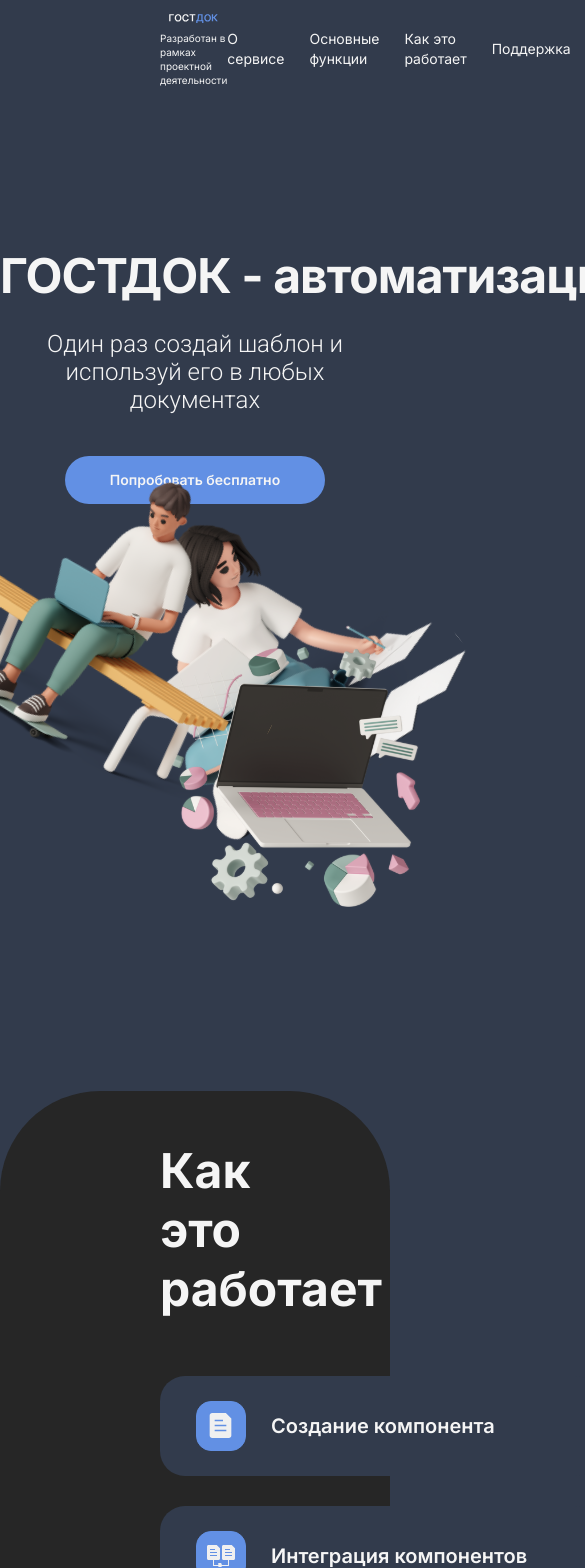
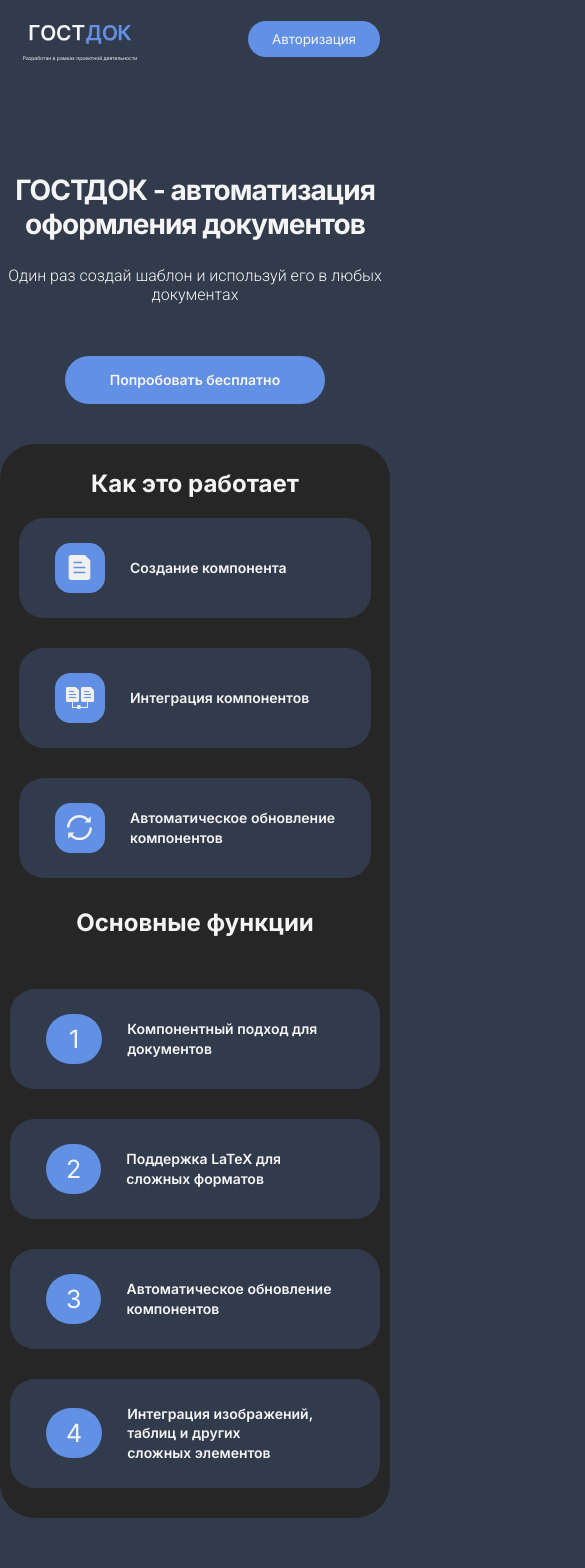
Before and after one commit to nikitakuvsh/gostdock_landing, a React (Create React App) app: page / in a window 390 px wide. Shown: the top 1568 px of the page, 585 px wide, since content can reach past the window. Built offline with nearby package versions, Linux system fonts and the light colour scheme.

Commit message:
add mobile styles

```diff
--- a/src/components/Functional/Functional.css
+++ b/src/components/Functional/Functional.css
@@ -48,3 +48,51 @@
 .number--fix {
     padding: 24px 41px;
 }
+
+@media (max-width: 1366px) {
+    .functional__image-item {
+        width: 100%;
+        height: auto;
+        object-fit: cover;
+    }
+
+    .functional__list-number {
+        font-size: 25px;
+    }
+}
+
+@media (max-width: 900px) {
+    .functional__container {
+        margin-left: 10px;
+        margin-right: 10px;
+    }
+
+    .functional__title {
+        font-size: 24px;
+        text-wrap: nowrap;
+        text-align: center;
+        margin-bottom: 20px;
+    }
+
+    .functional__content {
+        flex-direction: column;
+        gap: 0;
+    }
+
+    .functional__list-text {
+        font-size: 14px;
+    }
+
+    .functional__image-item {
+        display: none;
+    }
+
+    .functional__list-number {
+        padding: 10px 20px;
+        font-size: 25px;
+    }
+
+    .number--fix {
+        padding: 10px 23px;
+    }
+}
--- a/src/components/Header/Header.css
+++ b/src/components/Header/Header.css
@@ -62,3 +62,21 @@
 .header__nav-button:hover {
     background-color: #4f78c4;
 }
+
+@media (max-width: 900px) {
+
+    .header__content {
+        margin-top: 1rem;
+        margin-left: 10px;
+        margin-right: 10px;
+    }
+
+    .header__nav-item {
+        display: none;
+    }
+
+    .header__image-text {
+        font-size: 5px;
+        text-wrap: nowrap;
+    }
+}
--- a/src/components/HowItWork/HowItWork.css
+++ b/src/components/HowItWork/HowItWork.css
@@ -33,3 +33,38 @@
     font-weight: 600;
     line-height: 140%;
 }
+
+@media (max-width: 1366px) {
+    .how-it-work__image-item {
+        width: 100%;
+        height: 100%;
+        object-fit: cover;
+    }
+}
+
+@media (max-width: 900px) {
+    .how-it-work__container {
+        margin-left: 10px;
+        margin-right: 10px;
+    }
+
+    .how-it-work__title {
+        font-size: 24px;
+        text-wrap: nowrap;
+        text-align: center;
+        margin-bottom: 20px;
+    }
+
+    .how-it-work__content {
+        flex-direction: column;
+        gap: 0;
+    }
+
+    .how-it-work__list-text {
+        font-size: 14px;
+    }
+
+    .how-it-work__image-item {
+        display: none;
+    }
+}
--- a/src/components/MainPage/MainPage.css
+++ b/src/components/MainPage/MainPage.css
@@ -19,6 +19,8 @@
     line-height: 120%;
     letter-spacing: -0.96px;
     text-wrap: nowrap;
+    text-align: center;
+    margin-top: 10rem;
 }
 
 .main-page__subtitle {
@@ -28,6 +30,11 @@
     font-size: 24px;
     font-weight: 300;
     margin-bottom: 42px;
+    display: flex;
+    justify-content: center;
+    flex-direction: column;
+    text-wrap: nowrap;
+    text-align: center;
 }
 
 .main-page__button {
@@ -66,3 +73,50 @@
     top: 10rem;
     right: 10%;
 }
+
+@media (max-width: 1400px) {
+    .sticker--woman {
+        left: 5%;
+        top: 15rem;
+    }
+
+    .sticker--laptop {
+        top: 30rem;
+        left: 42%;
+    }
+
+    .sticker--man {
+        top: 13rem;
+        right: 5%;
+    }
+}
+
+@media (max-width: 900px) {
+    .main-page__sticker {
+        display: none;
+    }
+
+    .main-page__container {
+        display: flex;
+        justify-content: center;
+        flex-direction: column;
+        height: auto;
+    }
+
+    .main-page__title {
+        font-size: 28px;
+        text-wrap: wrap;
+        margin-top: 7rem;
+    }
+
+    .main-page__subtitle {
+        font-size: 16px;
+    }
+
+    .main-page__content {
+        margin-left: 10px;
+        margin-right: 10px;
+        margin-top: 10px;
+    }
+
+}
--- a/src/components/MainPage/MainPage.jsx
+++ b/src/components/MainPage/MainPage.jsx
@@ -6,9 +6,9 @@ import manImage from '../../images/pictures/main-page-image-3.svg';
 export default function MainPage(){
     return (
         <div className='main-page__container'>
+            <h2 className='main-page__title'>ГОСТДОК - автоматизация оформления документов</h2>
+            <span className='main-page__subtitle'>Один раз создай шаблон и используй его в любых <br /> документах</span>
             <div className='main-page__content'>
-                <h2 className='main-page__title'>ГОСТДОК - автоматизация оформления документов</h2>
-                <span className='main-page__subtitle'>Один раз создай шаблон и используй его в любых <br /> документах</span>
                 <button className='main-page__button' onClick={() => window.open('https://gostdoc.computernetthings.ru/', '_blank')}>Попробовать бесплатно</button>
             </div>
             <img className='main-page__sticker sticker--woman' alt='sticker' src={womanImage}/>
--- a/src/main.css
+++ b/src/main.css
@@ -24,3 +24,11 @@ img {
     border-radius: 100px;
     padding-top: 50px;
 }
+
+@media (max-width: 900px) {
+    .black-rectangle {
+        padding-top: 25px;
+        border-radius: 35px;
+        margin-top: 40px;
+    }
+}
```
